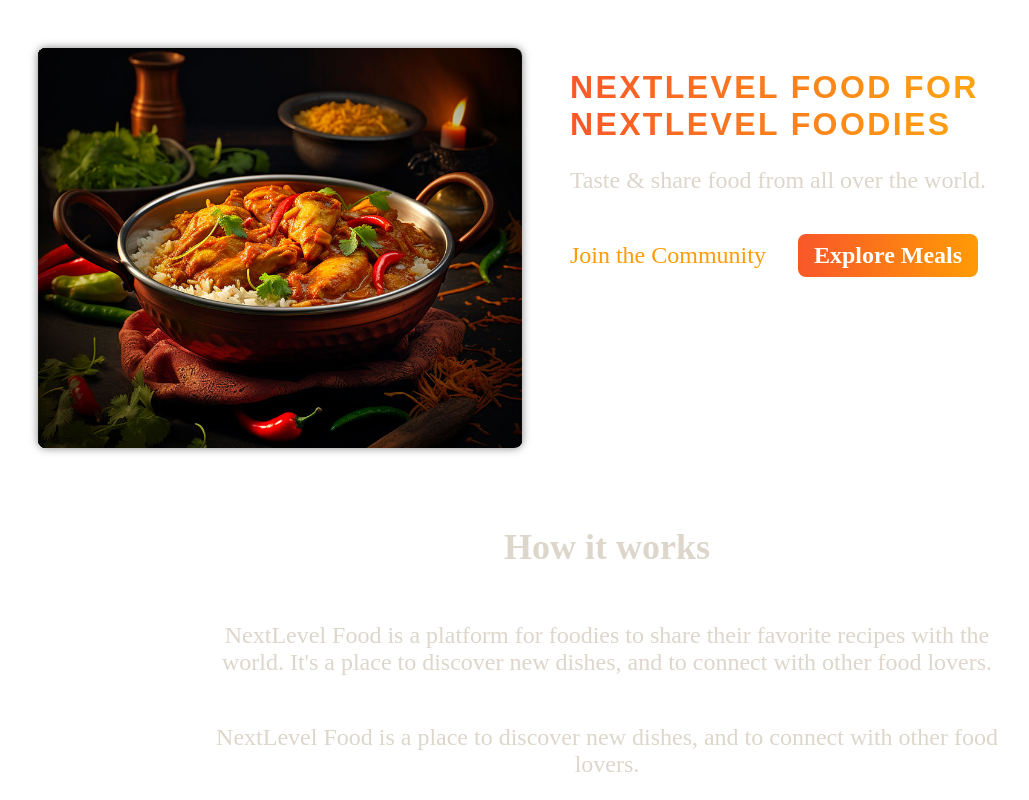
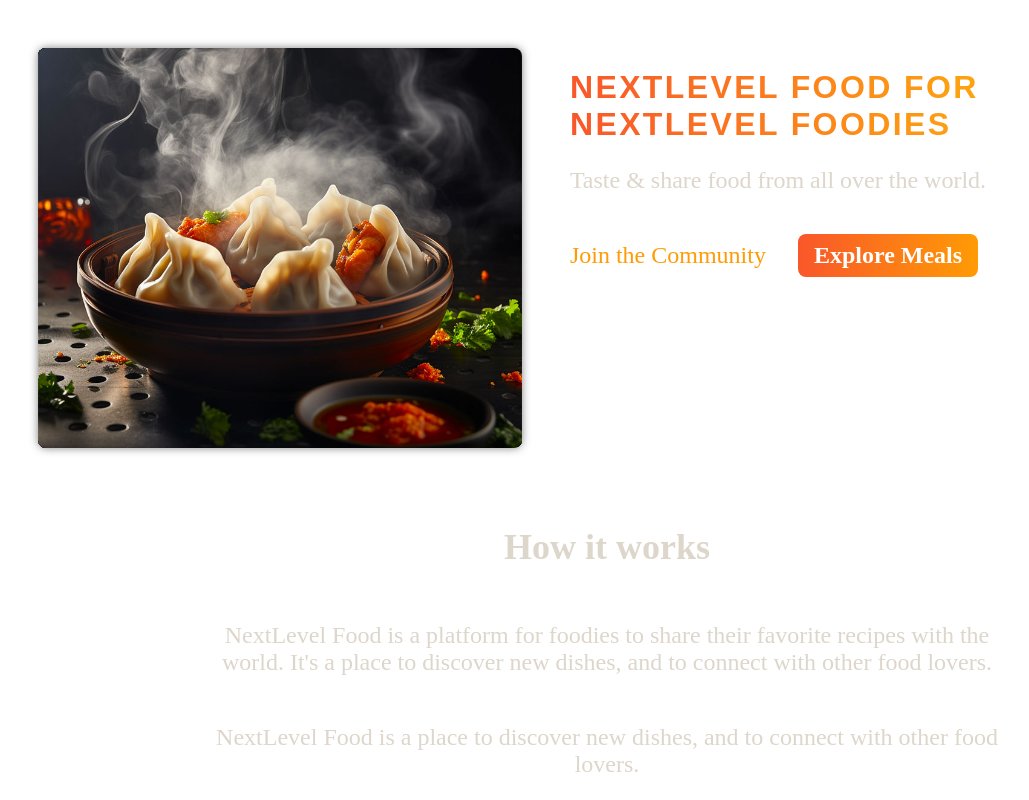
Before and after one commit to daniel-avzaradel/next-js14-full-course, a Next.js app in the folder 05-onwards-foodies-starting-project/: page / in a window 1280 px wide. Shown: the top 800 px of the page, without its empty margins (33-1062 px from the left). Built offline with nearby package versions, Linux system fonts and the light colour scheme.

Commit message:
changed delay time

```diff
--- a/05-onwards-foodies-starting-project/app/components/images/image-slideshow.jsx
+++ b/05-onwards-foodies-starting-project/app/components/images/image-slideshow.jsx
@@ -30,7 +30,7 @@ export default function ImageSlideshow() {
       setCurrentImageIndex(((prevIndex) =>
         prevIndex < images.length - 1 ? prevIndex + 1 : 0
       ));
-    }, 3500);
+    }, 2000);
 
     return () => clearInterval(interval);
   }, []);
```
